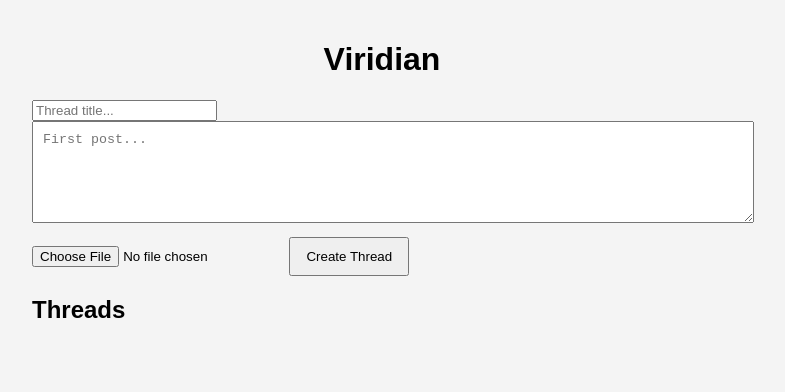
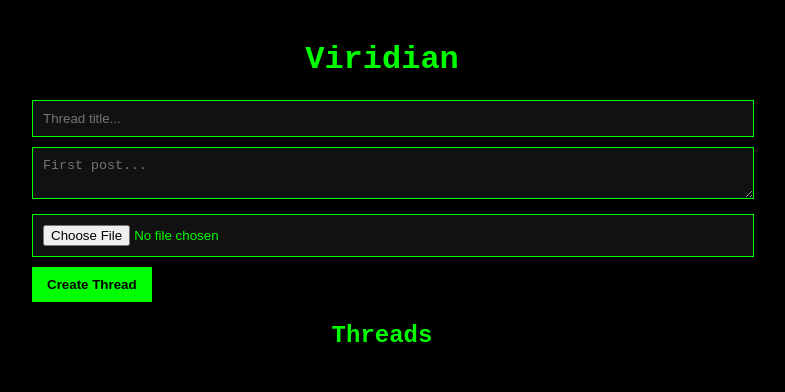
Before and after one commit to sillify/sm64ex-wasm, a plain HTML site: page index.html in a window 1280 px wide. Shown: the whole page, without its empty margins (258-1043 px from the left). Drawn offline with Linux system fonts and the light colour scheme.

Commit message:
Update style.css

```diff
--- a/style.css
+++ b/style.css
@@ -1,33 +1,51 @@
 body {
-  font-family: Arial, sans-serif;
+  font-family: "Courier New", monospace;
   max-width: 700px;
   margin: auto;
-  background: #f4f4f4;
+  background: #000;
+  color: #0f0;
   padding: 20px;
 }
-h1 {
+h1, h2, h3 {
   text-align: center;
+  color: #0f0;
 }
-#new-post {
+#new-thread, #new-reply {
   margin-bottom: 20px;
 }
-textarea {
+input, textarea {
   width: 100%;
-  height: 80px;
   padding: 10px;
   margin-bottom: 10px;
+  background: #111;
+  color: #0f0;
+  border: 1px solid #0f0;
 }
 button {
   padding: 10px 15px;
+  background: #0f0;
+  border: none;
+  color: #000;
+  font-weight: bold;
   cursor: pointer;
 }
-.post {
-  background: white;
+button:hover {
+  background: #1aff1a;
+}
+.thread, .post {
+  background: #111;
   padding: 15px;
   margin-bottom: 10px;
+  border: 1px solid #0f0;
   border-radius: 5px;
 }
 .timestamp {
   font-size: 0.8em;
-  color: gray;
+  color: #0a0;
 }
+img.post-img {
+  max-width: 100%;
+  margin-top: 10px;
+  border: 1px solid #0f0;
+  border-radius: 5px;
+}
```
